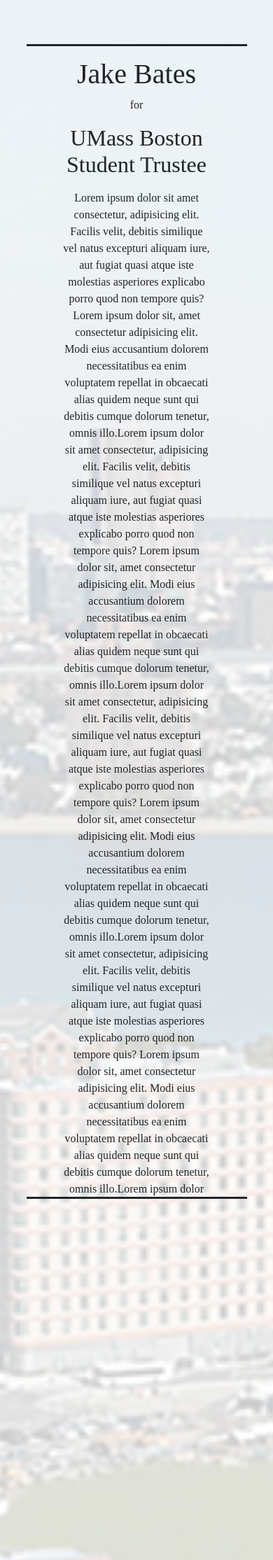
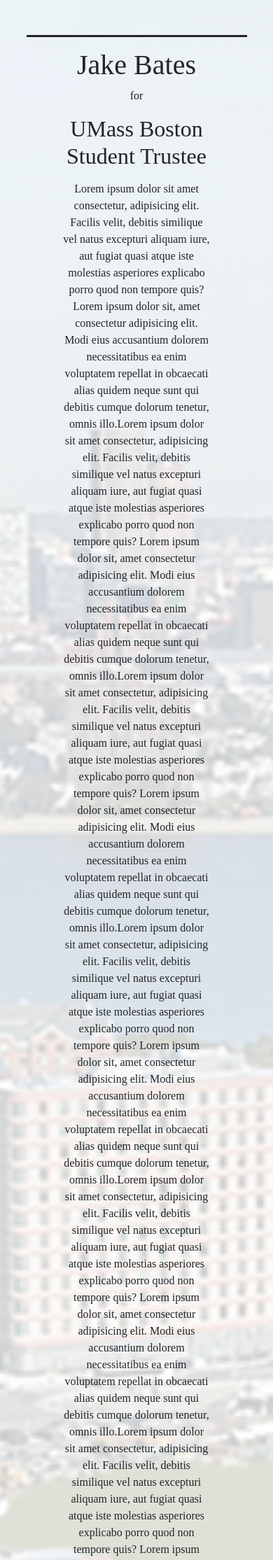
Before and after one commit to jpbates13/trustee-campaign-website, a Jekyll site: the page built from index.html, in a window 390 px wide. Shown: the top 2229 px of the page at 70% size. Built offline with Jekyll 4.4.1, drawn with Linux system fonts in a browser that asks for light colours; nearby versions of some CDN libraries; some web fonts are replaced.

Commit message:
Update style.css

```diff
--- a/assets/style.css
+++ b/assets/style.css
@@ -101,7 +101,13 @@
     margin-bottom: 10px;
   }
   .titlePage {
-    top: 10%;
-    bottom: 33%;
+    margin: 5% auto;
+    margin-top: 12%;
+    height: 57%;
+  }
+  .elementOpen {
+    margin-top: 1%;
+    height: 95%;
+    transition: all 1s ease;
   }
 }
```
